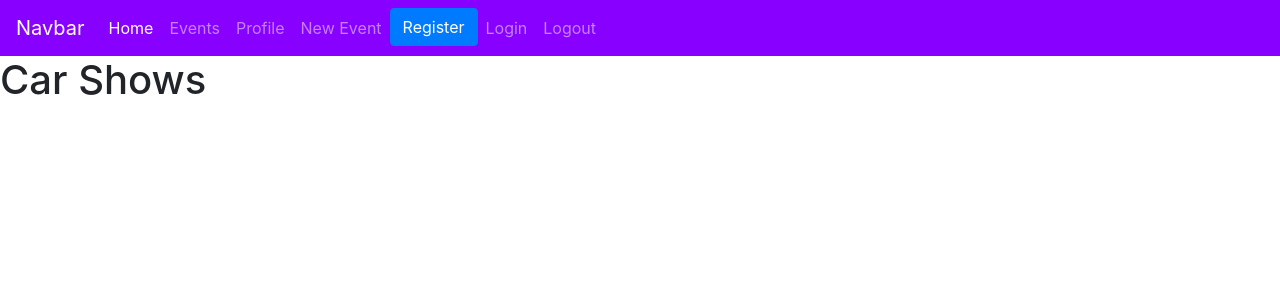
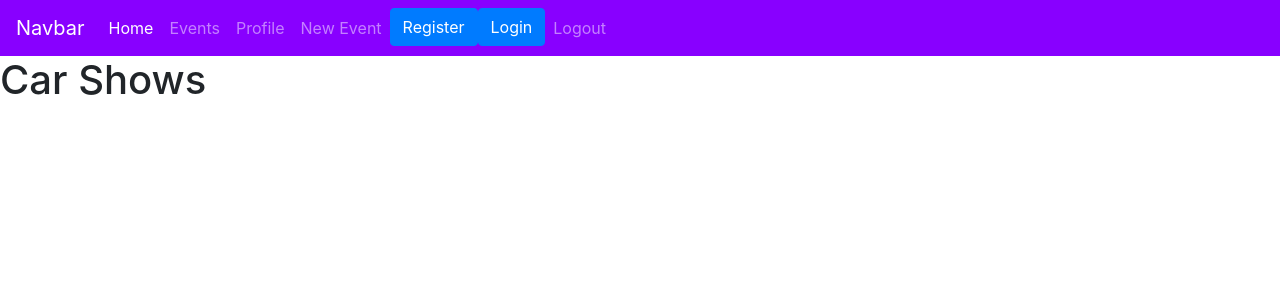
Before and after one commit to matt-oc/car-shows, a Flask app: page / in a window 1280 px wide. Shown: the top 300 px of the page. Run offline with Flask 2, Linux system fonts and the light colour scheme; data that the repository does not hold is empty; some libraries are stand-ins or nearby versions.

Commit message:
'add register now button to login modal'

```diff
--- a/app.py
+++ b/app.py
@@ -51,6 +51,12 @@ def register():
 
     return render_template("events.html")
 
+@app.route("/login", methods=["GET", "POST"])
+def login():
+    return "Test"
+
+
+
 if __name__ == "__main__":
     app.run(host=os.environ.get("IP"),
             port=int(os.environ.get("PORT")),
--- a/templates/base.html
+++ b/templates/base.html
@@ -41,7 +41,9 @@
 </button>
         </li>
         <li class="nav-item">
-          <a class="nav-link" href="#">Login</a>
+          <button type="button" class="btn btn-primary" data-toggle="modal" data-target="#loginModal">
+  Login
+</button>
         </li>
         <li class="nav-item">
           <a class="nav-link" href="#">Logout</a>
--- a/templates/login.html
+++ b/templates/login.html
@@ -20,8 +20,10 @@
           </form>
         </div>
         <div class="modal-footer">
+          <button type="button" class="btn btn-primary" data-toggle="modal" data-dismiss="modal" data-target="#registerModal">New User? Register Here</button>
           <button type="button" class="btn btn-secondary" data-dismiss="modal">Close</button>
           <button type="submit" form="login" class="btn btn-primary" id="login-submit" data-submit="Sending">Submit</button>
+
         </div>
       </div>
     </div>
```
